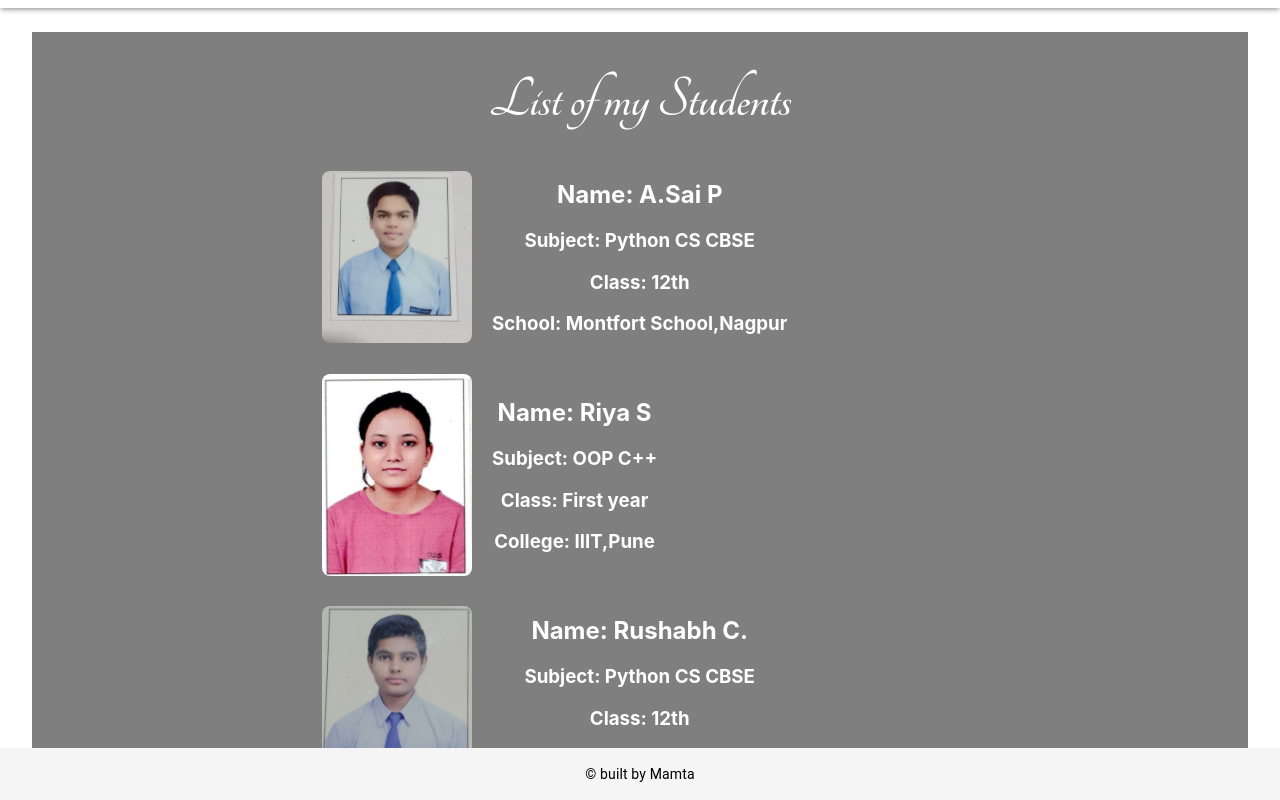
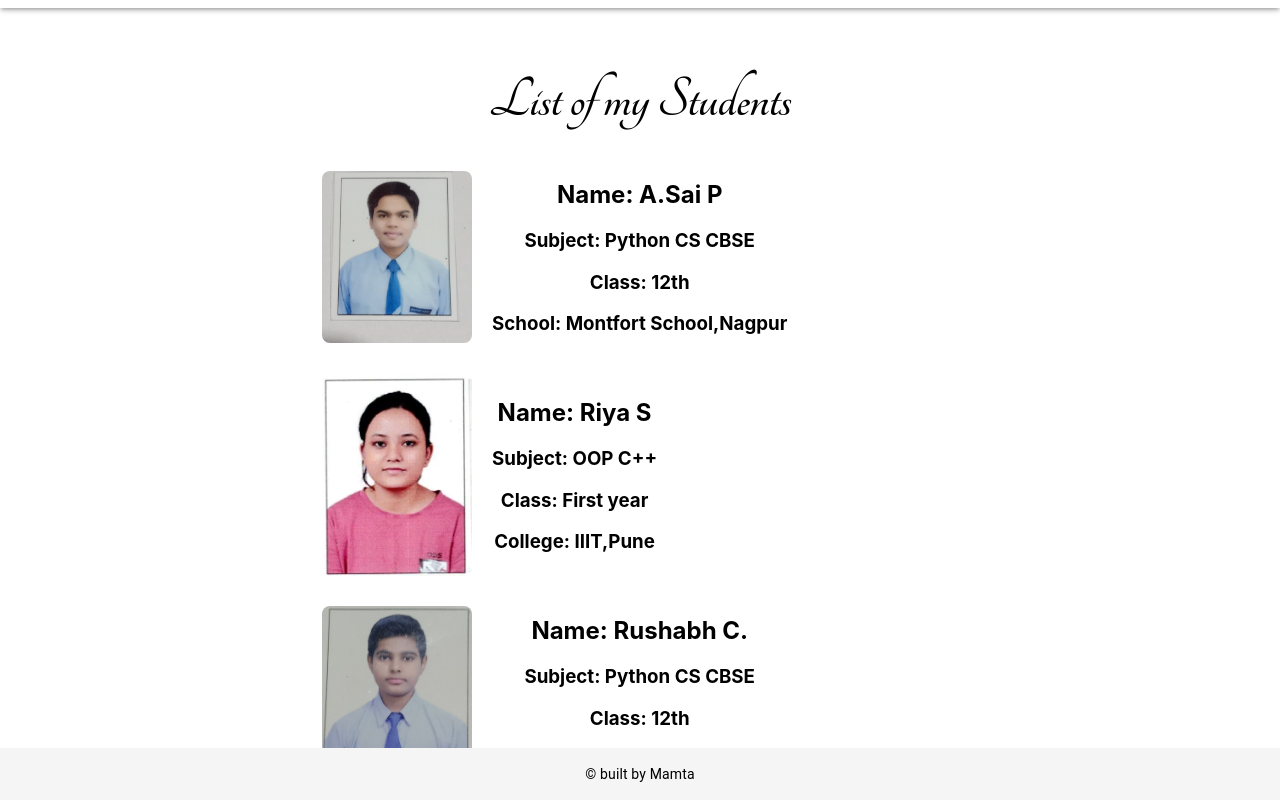
Before and after one commit to codewithMamtaR/connectwithMamta, a React (Create React App) app: page /list in a window 1280 px wide. Shown: the top 800 px of the page. Built offline with nearby package versions, Linux system fonts and the light colour scheme; a web font is replaced by a local one.

Commit message:
fifth cmt

```diff
--- a/src/pages/List.jsx
+++ b/src/pages/List.jsx
@@ -798,12 +798,11 @@ export default function StudentList() {
       <Box
                   sx={{
                     overflow:'hidden',
-                        position: 'relative',
+                    position: 'relative',
                         minHeight:'100vh',
-
                     backgroundSize: 'cover',
                     backgroundPosition: 'center',
-                    color: '#fff',
+                    color: 'black',
                     display: 'flex',
                     flexDirection: 'column',
                     justifyContent: 'center',
@@ -811,16 +810,7 @@ export default function StudentList() {
                     textAlign: 'center',
                     px: 2,
                     py: 4,
-                   '&::before': {
-                    content: '""',
-                      position: 'absolute',
-                      top: 0,
-                      left: 0,
-                      height: '100%',
-                      width: '100%',
-                      background: 'rgba(0, 0, 0, 0.5)', // Dark semi-transparent overlay
-                      zIndex: 1,
-                    },
+
                     zIndex:0,
 
                   }}
```
